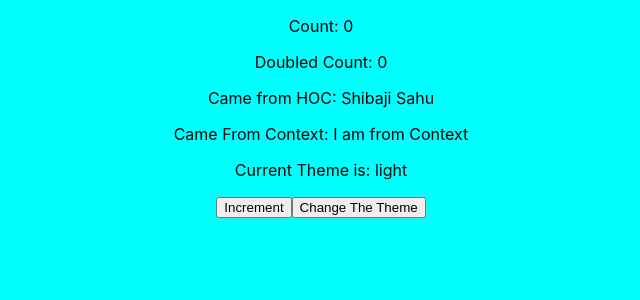
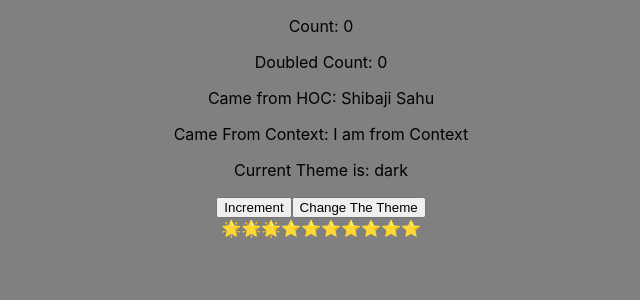
Before and after one commit to Shibaji121/practice, a React (Create React App) app: page / in a window 1280 px wide. Shown: the top 300 px of the page, without its empty margins (319-959 px from the left). Built offline with nearby package versions, Linux system fonts and the light colour scheme.

Commit message:
star rating added

```diff
--- a/src/App.js
+++ b/src/App.js
@@ -3,6 +3,7 @@ import "./App.css";
 import Higher from "./Higher";
 import { MyContext } from "./ExampleContext";
 import useTheme from "./useTheme";
+import StarPattern from "./StarPattern";
 
 function App(props) {
   const [count, setCount] = useState(0);
@@ -27,6 +28,7 @@ function App(props) {
       <p>Current Theme is: {theme}</p>
       <button onClick={incrementCount}>Increment</button>
       <button onClick={toggleTheme}>Change The Theme</button>
+      <StarPattern limit={3} />
     </div>
   );
 }
--- /dev/null
+++ b/src/StarPattern.js
@@ -0,0 +1,23 @@
+import React, { useState } from "react";
+
+const StarPattern = (props) => {
+  const [lim, setLim] = useState(props.limit);
+  return (
+    <div>
+      {[...new Array(10)].map((val, index) => {
+        return (
+          <span
+            key={index}
+            onClick={() => {
+              setLim(index + 1);
+            }}
+          >
+            {index < lim ? "🌟" : "⭐"}
+          </span>
+        );
+      })}
+    </div>
+  );
+};
+
+export default StarPattern;
--- a/src/useTheme.js
+++ b/src/useTheme.js
@@ -1,7 +1,7 @@
 import { useEffect, useState } from "react";
 
 export default function useTheme() {
-  const [theme, setTheme] = useState("light");
+  const [theme, setTheme] = useState("dark");
 
   const toggleTheme = () => {
     setTheme((prev) => (prev === "light" ? "dark" : "light"));
```
